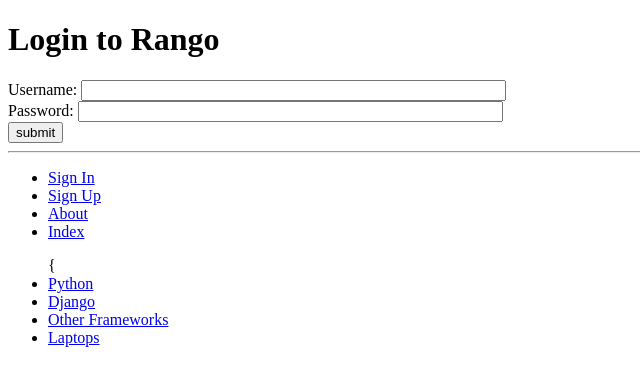
After one commit to ArranBrown/tango_with_django_project, a Django app: page /rango/login/ in a window 1280 px wide. The commit adds this page. Shown: the top 386 px of the page, without its empty margins (0-640 px from the left). Run offline with Django 3.2, Linux system fonts and the light colour scheme; data comes from the database, SQL or seed files in the repository; both versions use the stored data as it was after the commit.

Commit message:
Chapter 9 untested

```diff
--- a/rango/urls.py
+++ b/rango/urls.py
@@ -9,5 +9,8 @@ urlpatterns = [
     url(r'^category/(?P<category_name_slug>[\w\-]+)/$', views.show_category, name='show_category'),
     url(r'^category/(?P<category_name_slug>[\w\-]+)/add_page/$', views.add_page, name='add_page'),
 
-    url(r'^register/$', views.register, name='register'),  # New pattern!
+    url(r'^register/$', views.register, name='register'),
+    url(r'^login/$', views.user_login, name='login'),
+    url(r'^restricted/', views.restricted, name='restricted'),
+    url(r'^logout/$', views.user_logout, name='logout'),
 ]
--- a/rango/views.py
+++ b/rango/views.py
@@ -1,4 +1,8 @@
 from django.shortcuts import render
+from django.contrib.auth import authenticate, login, logout
+from django.http import HttpResponseRedirect, HttpResponse
+from django.core.urlresolvers import reverse
+from django.contrib.auth.decorators import login_required
 
 from rango.forms import CategoryForm
 from rango.forms import PageForm
@@ -56,6 +60,7 @@ def show_category(request, category_name_slug):
     return render(request, 'rango/category.html', context_dict)
 
 
+@login_required
 def add_category(request):
     form = CategoryForm()
 
@@ -81,6 +86,7 @@ def add_category(request):
     return render(request, 'rango/add_category.html', {'form': form})
 
 
+@login_required
 def add_page(request, category_name_slug):
     try:
         category = Category.objects.get(slug=category_name_slug)
@@ -159,3 +165,57 @@ def register(request):
                   {'user_form': user_form,
                    'profile_form': profile_form,
                    'registered': registered})
+
+
+def user_login(request):
+    # If the request is a HTTP POST, try to pull out the relevant information.
+    if request.method == 'POST':
+        # Gather the username and password provided by the user.
+        # This information is obtained from the login form.
+        # We use request.POST.get('<variable>') as opposed
+        # to request.POST['<variable>'], because the
+        # request.POST.get('<variable>') returns None if the
+        # value does not exist, while request.POST['<variable>']
+        # will raise a KeyError exception.
+        username = request.POST.get('username')
+        password = request.POST.get('password')
+        # Use Django's machinery to attempt to see if the username/password
+        # combination is valid - a User object is returned if it is.
+        user = authenticate(username=username, password=password)
+        # If we have a User object, the details are correct.
+        # If None (Python's way of representing the absence of a value), no user
+        # with matching credentials was found.
+        if user:
+            # Is the account active? It could have been disabled.
+            if user.is_active:
+                # If the account is valid and active, we can log the user in.
+                # We'll send the user back to the homepage.
+                login(request, user)
+                return HttpResponseRedirect(reverse('index'))
+            else:
+                # An inactive account was used - no logging in!
+                return HttpResponse("Your Rango account is disabled.")
+        else:
+            # Bad login details were provided. So we can't log the user in.
+            print("Invalid login details: {0}, {1}".format(username, password))
+            return HttpResponse("Invalid login details supplied.")
+    # The request is not a HTTP POST, so display the login form.
+    # This scenario would most likely be a HTTP GET.
+    else:
+        # No context variables to pass to the template system, hence the
+        # blank dictionary object...
+        return render(request, 'rango/login.html', {})
+
+
+@login_required
+def restricted(request):
+    # return HttpResponse("Since you're logged in, you can see this text!")
+    return render(request, 'rango/restricted.html', {})
+
+
+@login_required
+def user_logout(request):
+    # Since we know the user is logged in, we can now just log them out.
+    logout(request)
+    # Take the user back to the homepage.
+    return HttpResponseRedirect(reverse('index'))
--- a/tango_with_django_project/settings.py
+++ b/tango_with_django_project/settings.py
@@ -17,6 +17,8 @@ BASE_DIR = os.path.dirname(os.path.dirname(os.path.abspath(__file__)))
 TEMPLATE_DIR =os.path.join(BASE_DIR, 'templates')
 STATIC_DIR =os.path.join(BASE_DIR, 'static')
 MEDIA_DIR = os.path.join(BASE_DIR, 'media')
+
+LOGIN_URL = '/rango/login/'
 
 # Quick-start development settings - unsuitable for production
 # See https://docs.djangoproject.com/en/1.11/howto/deployment/checklist/
--- a/templates/rango/base.html
+++ b/templates/rango/base.html
@@ -21,14 +21,22 @@
 	<hr />
 	<div>
 		<ul>
-			<li><a href="{% url 'add_category' %}">Add New Category</a></li>
+			{% if user.is_authenticated %}
+				<li><a href="{% url 'restricted' %}">Restricted Page</a></li>
+				<li><a href="{% url 'logout' %}">Logout</a></li>
+				<li><a href="{% url 'add_category' %}">Add a New Category</a></li>
+			{% else %}
+				<li><a href="{% url 'login' %}">Sign In</a></li>
+				<li><a href="{% url 'register' %}">Sign Up</a></li>
+			{% endif %}
+
 			<li><a href="{% url 'about' %}">About</a></li>
 			<li><a href="{% url 'index' %}">Index</a></li>
 		</ul>
 	</div>
 	<div>
 		{% block sidebar_block %}
-		{% get_category_list %}
+		{% get_category_list category%}
 		{% endblock %}
 	</div>
 </body>
--- a/templates/rango/category.html
+++ b/templates/rango/category.html
@@ -18,7 +18,10 @@
 		{% else %}
 			<strong>No pages currently in category.</strong>
 		{% endif %}
+
+		{% if user.is_authenticated %}
 		<a href="{% url 'add_page' category.slug %}">Add a Page</a>
+		{% endif %}
 	{% else %}
 		The specified category does not exist!
 	{% endif %}
--- a/templates/rango/cats.html
+++ b/templates/rango/cats.html
@@ -1,9 +1,20 @@
 <ul>
-{% if cats %}
-	{% for c in cats %}
-		<li><a href="{% url 'show_category' c.slug %}">{{ c.name }}</a></li>
+	{% if cats %}
+	{{% for c in cats %}
+	{% if c == act_cat %}
+	<li>
+		<strong>
+			<a href="{% url 'show_category' c.slug %}">{{ c.name }}</a>
+		</strong>
+	</li>
+	{% else %}
+	<li>
+		<a href="{% url 'show_category' c.slug %}">{{ c.name }}</a>
+	</li>
+	{% endif %}
 	{% endfor %}
-{% else %}
+
+	{% else %}
 	<li><strong>There are no categories present.</strong></li>
-{% endif %}
+	{% endif %}
 </ul>
--- a/templates/rango/index.html
+++ b/templates/rango/index.html
@@ -6,7 +6,11 @@
 	<h1>Rango says...</h1>
 
 	<div>
-		hey there partner!
+		{% if user.is_authenticated %}
+			howdy {{ user.username }}!
+		{% else %}
+			hey there partner!
+		{% endif %}
 	</div>
 
 
--- /dev/null
+++ b/templates/rango/login.html
@@ -0,0 +1,16 @@
+{% extends 'rango/base.html' %}
+{% load staticfiles %}
+{% block title_block %}
+	Login
+{% endblock %}
+{% block body_block %}
+	<h1>Login to Rango</h1>
+	<form id="login_form" method="post" action="{% url 'login' %}">
+		{% csrf_token %}
+		Username: <input type="text" name="username" value="" size="50" />
+		<br />
+		Password: <input type="password" name="password" value="" size="50" />
+		<br />
+		<input type="submit" value="submit" />
+	</form>
+{% endblock %}
```
Also changed, not shown: templates/rango/restricted.html (added, +10 -0 lines), db.sqlite3. Lines whose indentation alone changed are shown as unchanged.
